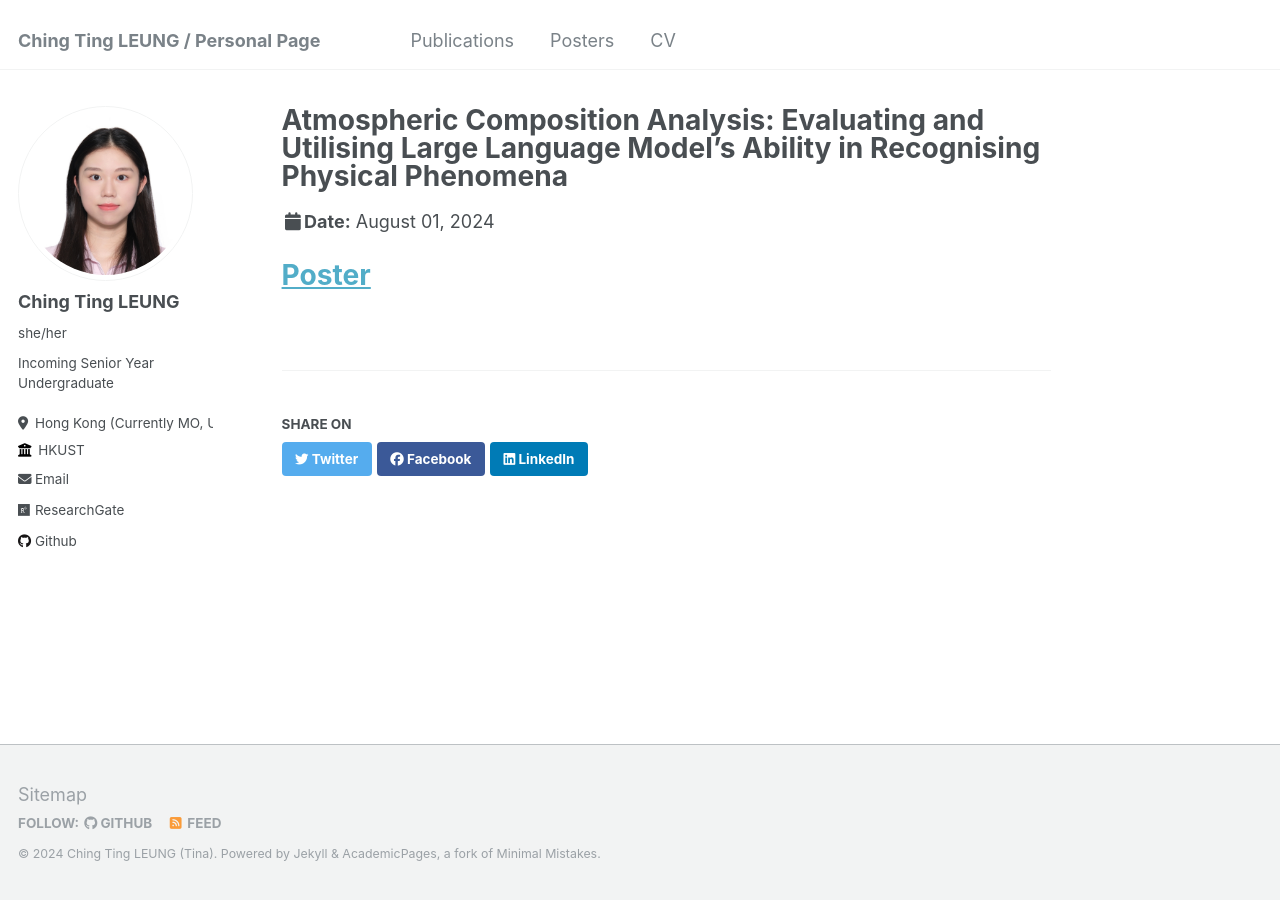
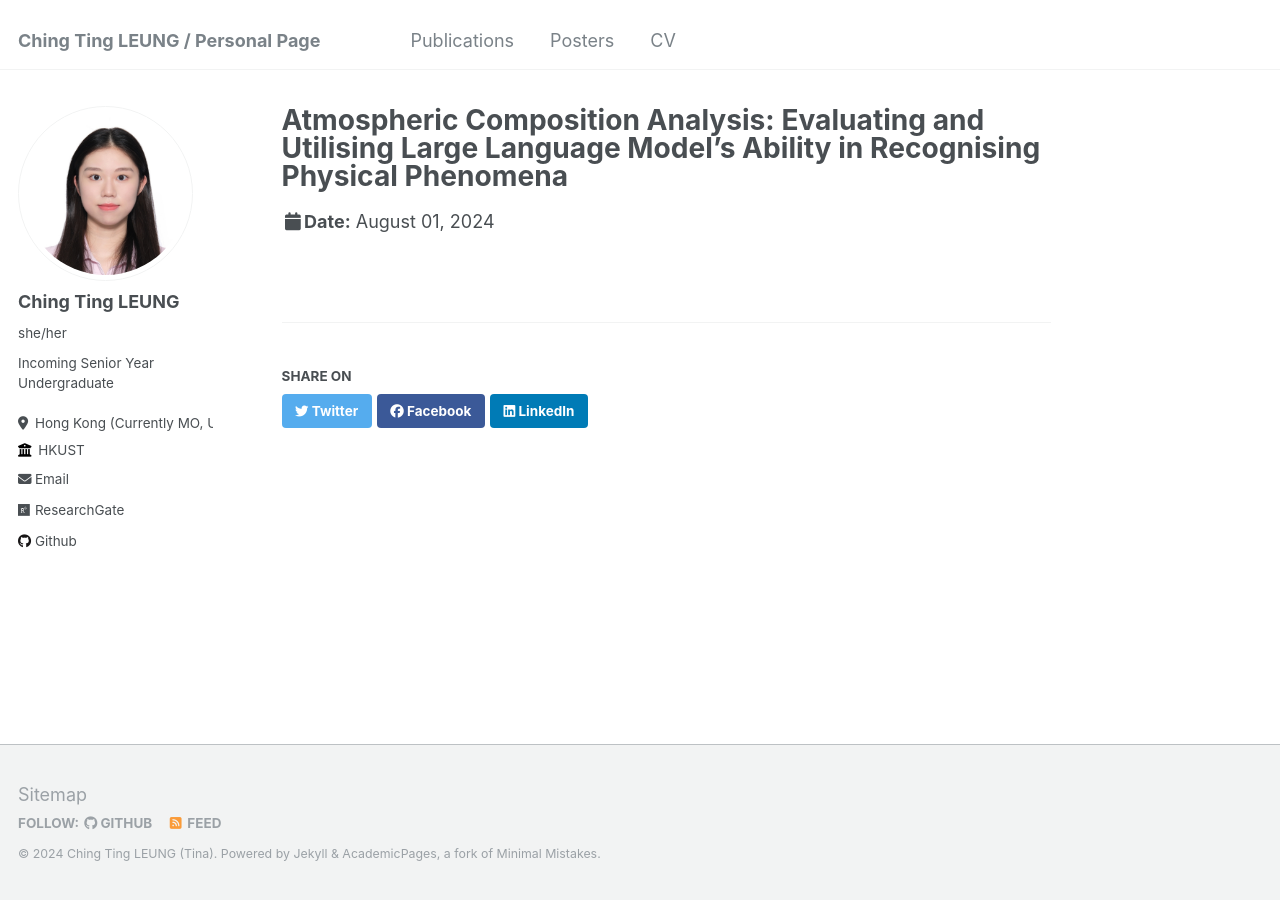
Before and after one commit to ting2025/ting2025.github.io, a Jekyll site: the page built from _talks/MISRIP.md, in a window 1280 px wide. Built offline with Jekyll 4.4.1, drawn with Linux system fonts in a browser that asks for light colours.

Commit message:
Update MISRIP.md

```diff
--- a/_talks/MISRIP.md
+++ b/_talks/MISRIP.md
@@ -7,5 +7,3 @@ venue: "Washington University in St. Louis"
 date: 2024-08-01
 location: "St. Louis MO, USA"
 ---
-
-# [Poster](../files/MISRIP_Poster-2.pdf)
```
